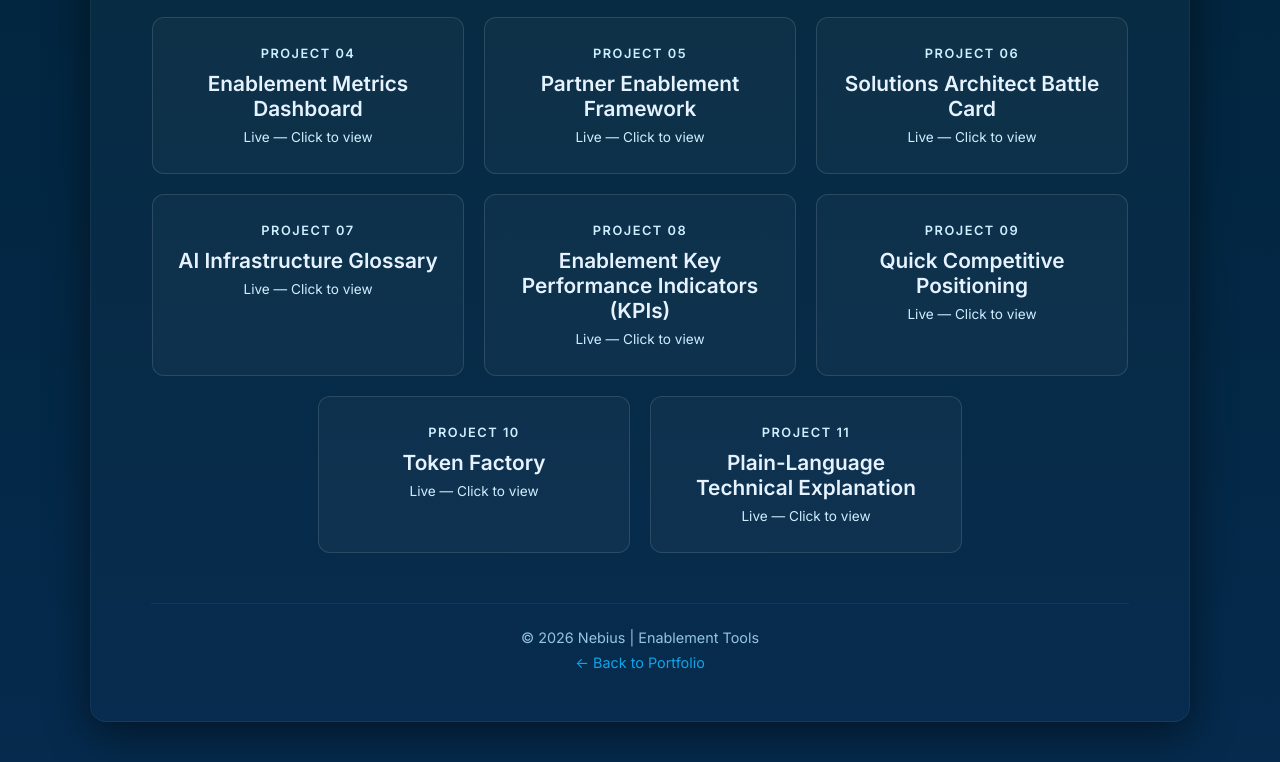
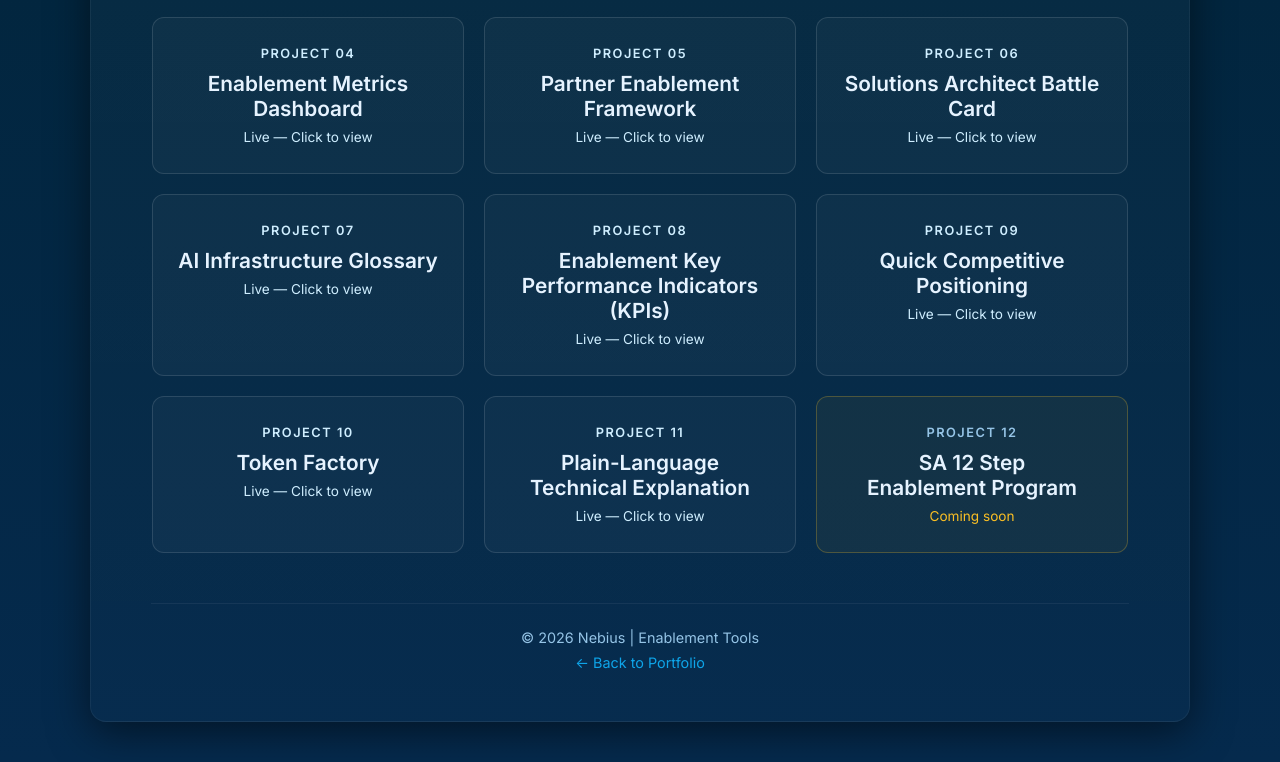
Before and after one commit to RusTeston/nebius-projects, a plain HTML site: page projects.html in a window 1280 px wide. Shown: the part 518-1280 px from the top of the page. Drawn offline with Linux system fonts and the light colour scheme.

Commit message:
Add Project 12 folder and Card: SA 12 Step Enablement Program (Coming Soon)

```diff
--- a/projects.html
+++ b/projects.html
@@ -232,6 +232,12 @@
                     <h3 class="project-title">Plain-Language<br>Technical Explanation</h3>
                     <p class="project-status">Live — Click to view</p>
                 </a>
+
+                <div class="project-card coming-soon">
+                    <div class="project-number">Project 12</div>
+                    <h3 class="project-title">SA 12 Step<br>Enablement Program</h3>
+                    <p class="project-status">Coming soon</p>
+                </div>
             </div>
         </section>
 
```
